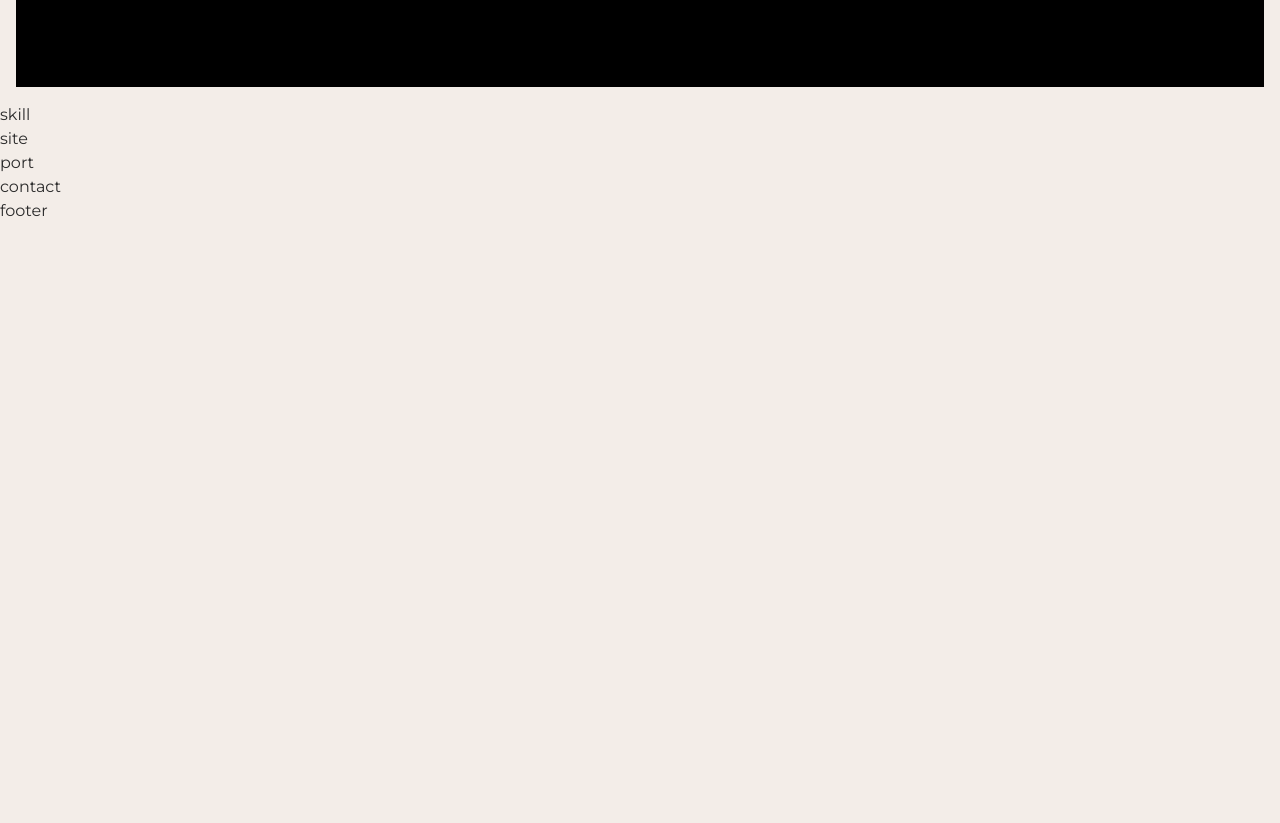
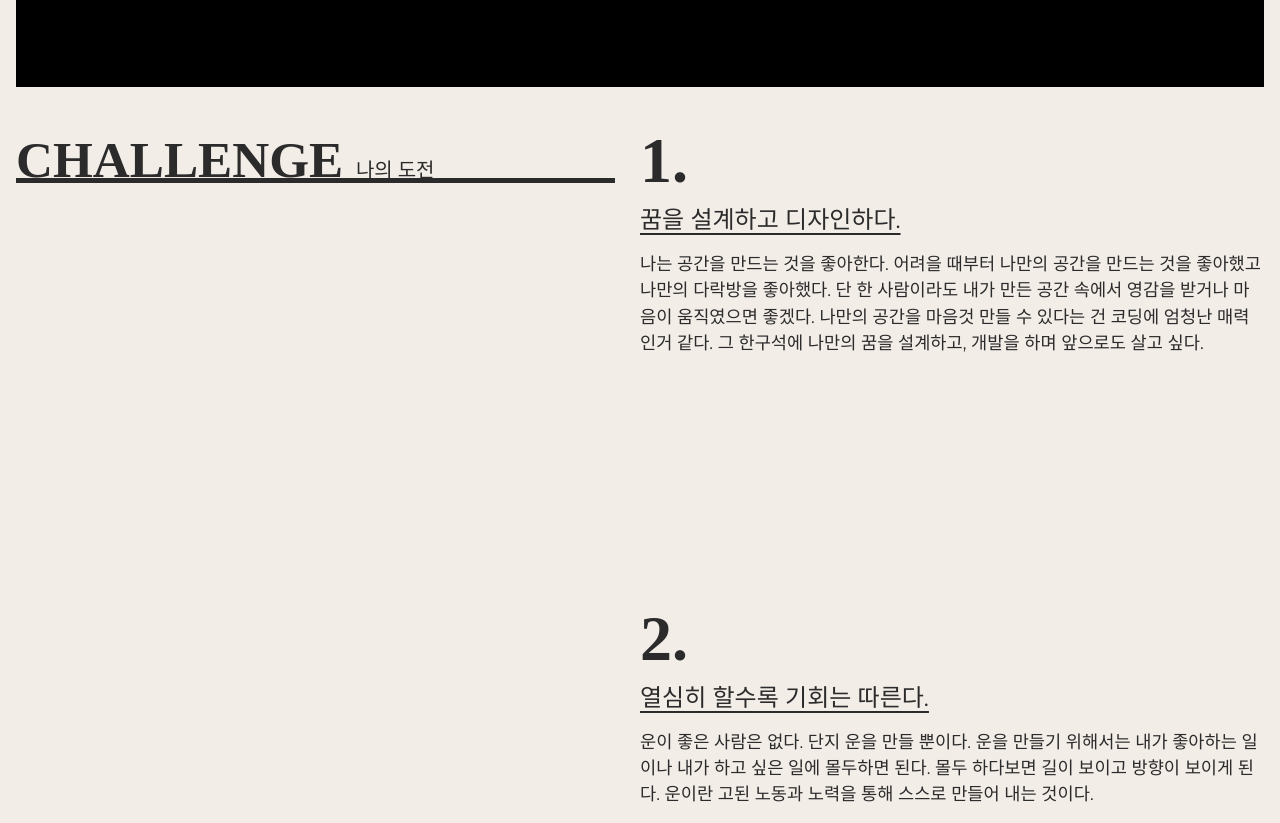
Before and after one commit to minsikkkkk/port2023-vite, a website built with Vite: page src/index.html in a window 1280 px wide. Shown: the part 697-1520 px from the top of the page. Before the commit the page ends 920 px from the top, so only its background shows below. Built offline with nearby package versions, Linux system fonts and the light colour scheme; a small style sheet from the web is missing; files whose address does not match are found by name; a web font is replaced by a local one.

Commit message:
스킬 완료

```diff
--- a/src/assets/css/section/skill.css
+++ b/src/assets/css/section/skill.css
@@ -1,3 +1,64 @@
-#skill{
+.skill__inner{
+    padding:16px;
+    display: flex;
+    justify-content: space-between;
+}
+.skill__title{
+    position: sticky;
+    top:70px;
+    left:0;
+    width:48%;
+    height:5vw;
+    font-size: 4vw;
+    font-weight: 900;
+    line-height: 1.6;
+    font-family: var(--mainKor-font);
+    text-transform: uppercase;
+    color:var(--black100);
+    border-bottom: .4vw solid var(--black100);
+}
+.skill__title em{
+    font-size: 1.25rem;
+    font-weight: 400;
+    line-height: 2;
+}
+.skill__desc{
+    width:50%;
+}
+.skill__desc span{
+    font-size: 5vw;
+    line-height:1;
+    font-weight: 900;
+    line-height: 1.3;
+    font-family: var(--mainNum-font);
+}
+.skill__desc h3 {
+    font-size: 1.5rem;
+    text-decoration: underline;
+    text-underline-position: under;
+    margin-bottom: 1vw;
+}
+.skill__desc p {
+    margin-bottom: 30vh;
+    font-size: 1.1rem;
+}
 
+@media (max-width:800px){
+    .skill__inner{
+        flex-direction: column;
+    }
+    .skill__title{
+        width:100%;
+        margin-bottom: 10vw;
+        font-size: 30px;
+        height: auto;
+        top:68px;
+        background: var(--mainBg-color);
+    }
+    .skill__desc{
+        width:100%;
+    }
+    .skill__desc span{
+        font-size: 20vw;
+    }
 }
--- a/src/index.html
+++ b/src/index.html
@@ -4,11 +4,11 @@
     <meta charset="UTF-8">
     <meta name="viewport" content="width=device-width, initial-scale=1.0">
     <meta name="description" content="한가지 사이트를 다양한 프레임워크를 통해 만들어 보는 포트폴리오 사이트입니다."/>
-    <meta name="keyword" content="포트폴리오, 리액트, 뷰, 넥스트, 웹스토리보이, portfolio, react.js, vue.js, next.js, webstoryboy" />
+    <meta name="keyword" content="포트폴리오, 리액트, 뷰, 넥스트, 웹스토리보이, portfolio, react.js, vue.js, next.js, webstoryboy"/>
     <title>포트폴리오 사이트 만들기 😇 Vite-Site</title>
 
-    <link rel="icon" type="image/svg+xml" href="assets/img/favicon.svg" />
-    <link rel="stylesheet" href="assets/css/style.css" />
+    <link rel="icon" type="image/svg+xml" href="assets/img/favicon.svg"/>
+    <link rel="stylesheet" href="assets/css/style.css"/>
 </head>
 <body>
 <div id="skip">
@@ -36,7 +36,8 @@
                 <li><a href="#contact">contact</a></li>
             </ul>
         </nav>
-        <div class="header__nav__mobile" id="headerToggle" aria-controls="primary-menu" aria-expanded="false" role="button" tabindex="0">
+        <div class="header__nav__mobile" id="headerToggle" aria-controls="primary-menu" aria-expanded="false"
+             role="button" tabindex="0">
             <span></span>
         </div>
     </div>
@@ -80,7 +81,41 @@
     <!-- //intro -->
 
     <section id="skill">
-        skill
+        <div class="skill__inner">
+            <h2 class="skill__title">Challenge <em>나의 도전</em></h2>
+            <div class="skill__desc">
+                <div>
+                    <span>1.</span>
+                    <h3>꿈을 설계하고 디자인하다.</h3>
+                    <p>
+                        나는 공간을 만드는 것을 좋아한다.
+                        어려을 때부터 나만의 공간을 만드는 것을 좋아했고 나만의 다락방을 좋아했다.
+                        단 한 사람이라도 내가 만든 공간 속에서 영감을 받거나 마음이 움직였으면 좋겠다.
+                        나만의 공간을 마음것 만들 수 있다는 건 코딩에 엄청난 매력인거 같다.
+                        그 한구석에 나만의 꿈을 설계하고, 개발을 하며 앞으로도 살고 싶다.
+                    </p>
+                </div>
+                <div>
+                    <span>2.</span>
+                    <h3>열심히 할수록 기회는 따른다.</h3>
+                    <p>
+                        운이 좋은 사람은 없다. 단지 운을 만들 뿐이다.
+                        운을 만들기 위해서는 내가 좋아하는 일이나 내가 하고 싶은 일에 몰두하면 된다.
+                        몰두 하다보면 길이 보이고 방향이 보이게 된다.
+                        운이란 고된 노동과 노력을 통해 스스로 만들어 내는 것이다.
+                    </p>
+                </div>
+                <div>
+                    <span>3.</span>
+                    <h3>나에게 정직하다.</h3>
+                    <p>
+                        정직은 다른 사람보다 나에게 큰 의미를 부여해야 한다.
+                        자신이 정직하지 않으면 진정으로 원하는 일을 열정적으로 밀고 나갈 수 없다.
+                        마음에서 우러나오는 일을 해야 정직해지며 삶을 더 즐길 줄 알게 된다.
+                    </p>
+                </div>
+            </div>
+        </div>
     </section>
     <!-- //skill -->
 
```
